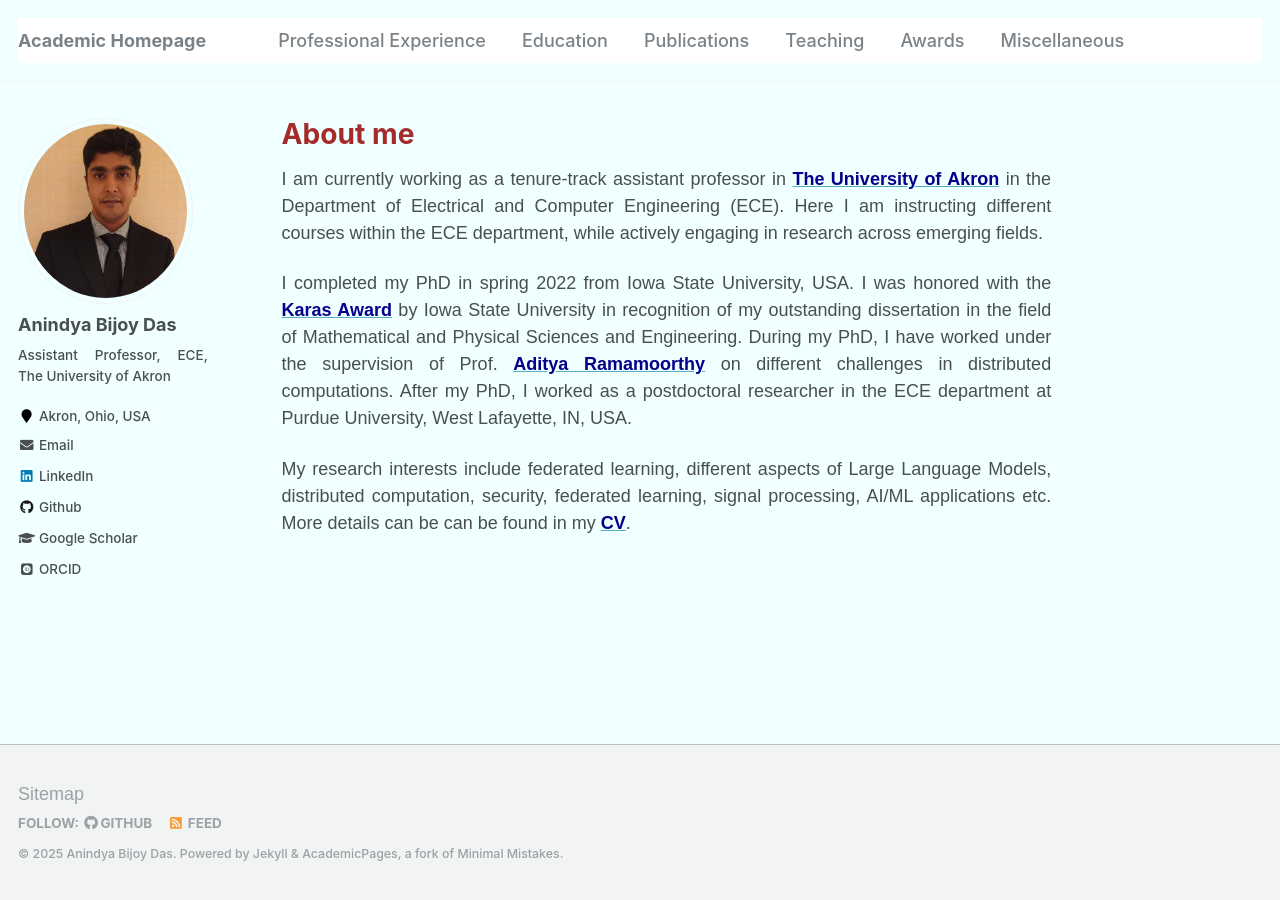
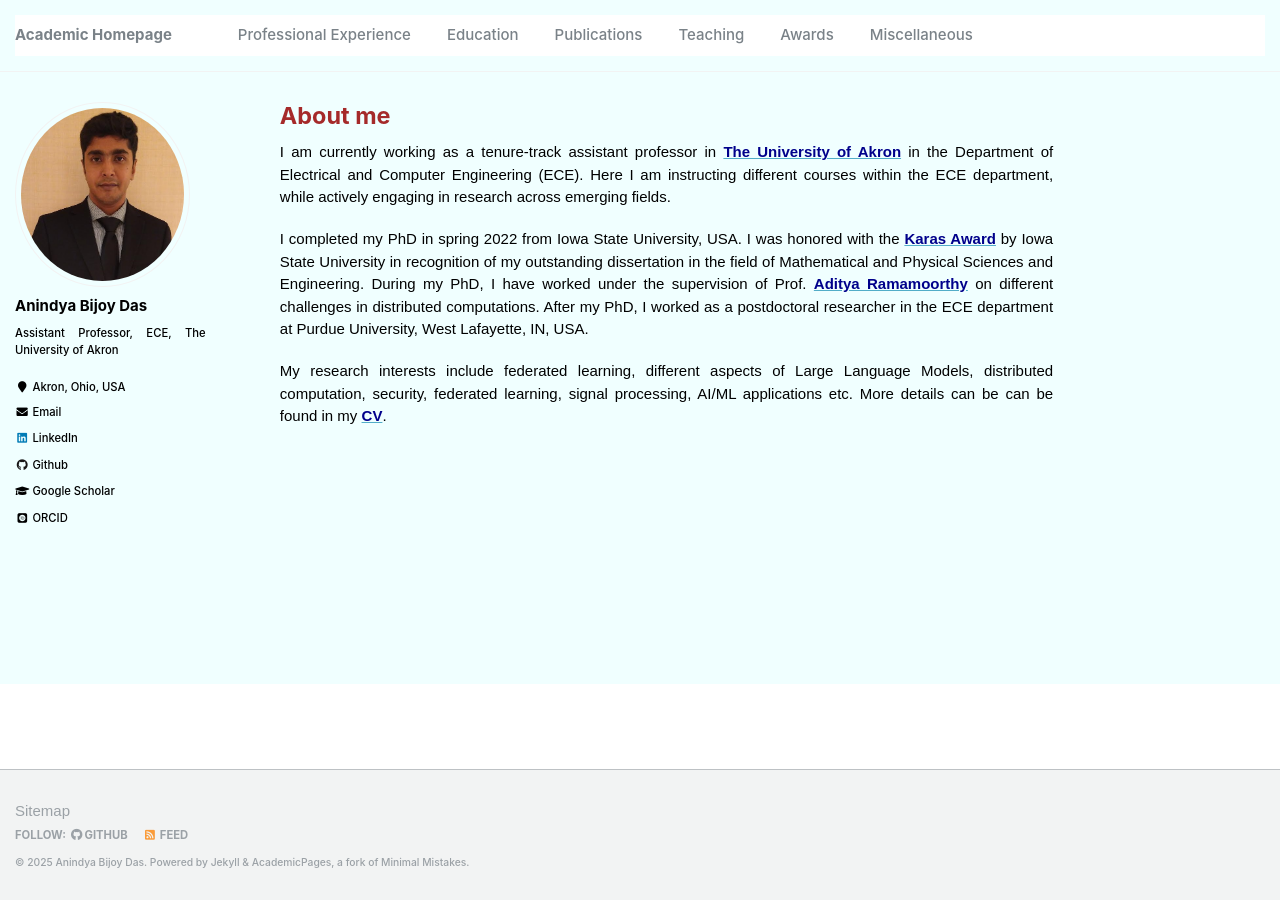
Before and after one commit to anindyabijoydas/portfolio, a Jekyll site: the page built from _pages/about.md, in a window 1280 px wide. Built offline with Jekyll 4.4.1, drawn with Linux system fonts in a browser that asks for light colours; some web fonts are replaced.

Commit message:
Update main.scss

```diff
--- a/assets/css/main.scss
+++ b/assets/css/main.scss
@@ -39,3 +39,4 @@
 @import "vendor/font-awesome/brands";
 @import "vendor/magnific-popup/magnific-popup";
 @import "print";
+@import "custom-overrides";
```
